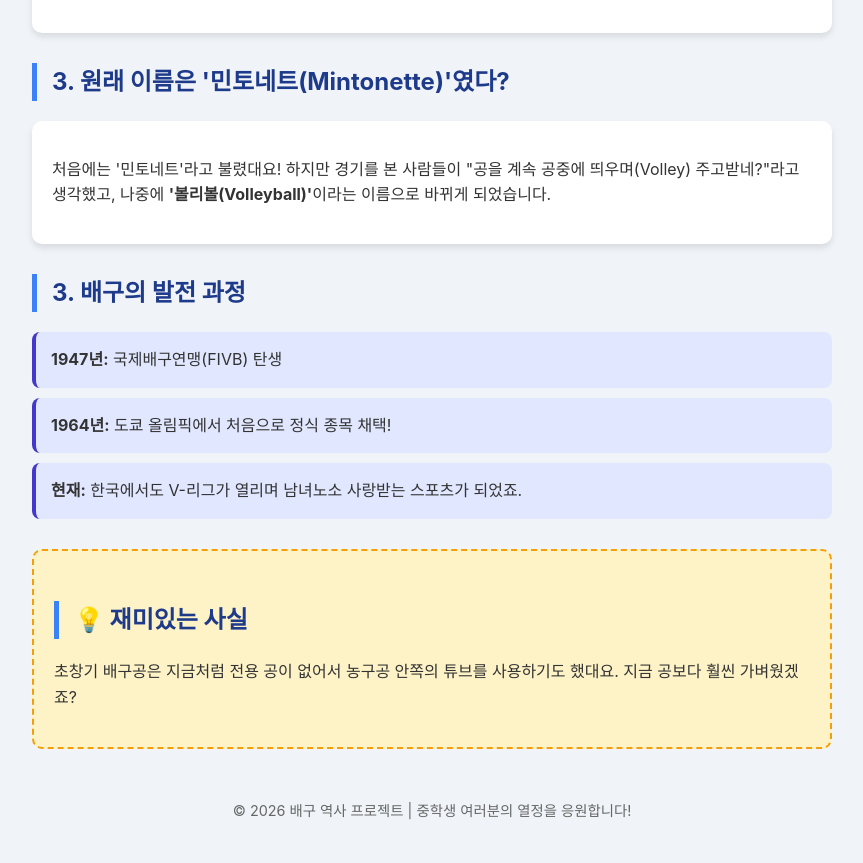
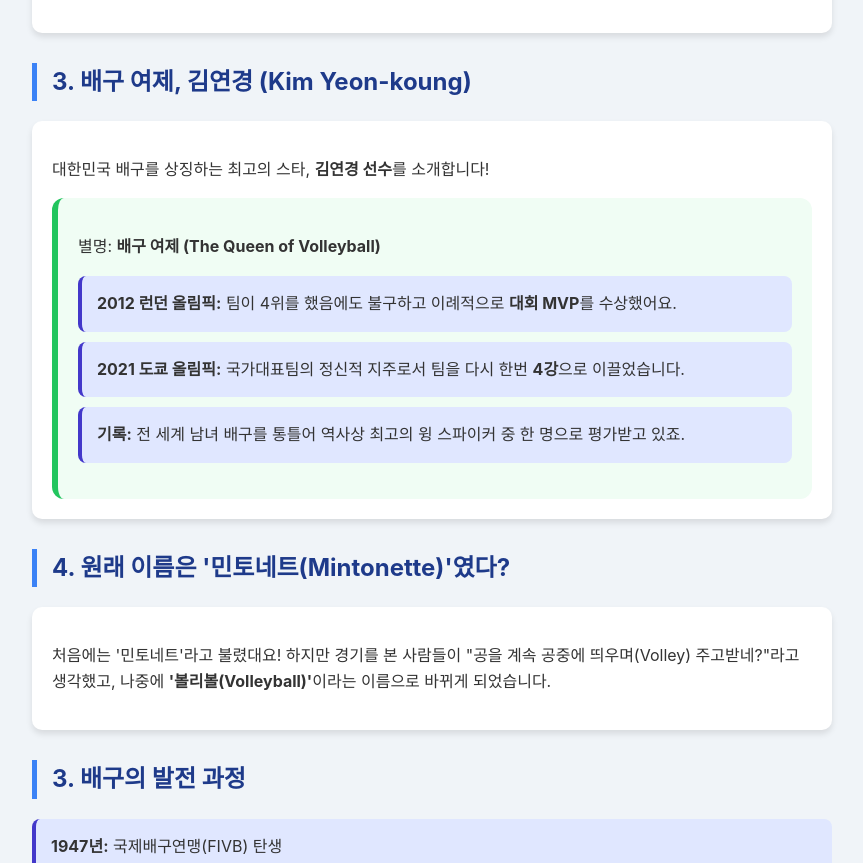
Before and after one commit to umbang55-hue/volleyball-project, a plain HTML site: page index.html in a window 1280 px wide. Shown: the part 1033-1896 px from the top of the page, without its empty margins (208-1071 px from the left). Drawn offline with Linux system fonts and the light colour scheme.

Commit message:
Add Kim Yeon-koung star player section

```diff
--- a/index.html
+++ b/index.html
@@ -37,8 +37,23 @@
             </div>
         </section>
 
+        <section id="star-player">
+            <h2>3. 배구 여제, 김연경 (Kim Yeon-koung)</h2>
+            <div class="content-box">
+                <p>대한민국 배구를 상징하는 최고의 스타, <strong>김연경 선수</strong>를 소개합니다!</p>
+                <div class="highlight-box">
+                    <p>별명: <strong>배구 여제 (The Queen of Volleyball)</strong></p>
+                    <ul>
+                        <li><strong>2012 런던 올림픽:</strong> 팀이 4위를 했음에도 불구하고 이례적으로 <strong>대회 MVP</strong>를 수상했어요.</li>
+                        <li><strong>2021 도쿄 올림픽:</strong> 국가대표팀의 정신적 지주로서 팀을 다시 한번 <strong>4강</strong>으로 이끌었습니다.</li>
+                        <li><strong>기록:</strong> 전 세계 남녀 배구를 통틀어 역사상 최고의 윙 스파이커 중 한 명으로 평가받고 있죠.</li>
+                    </ul>
+                </div>
+            </div>
+        </section>
+
         <section id="name">
-            <h2>3. 원래 이름은 '민토네트(Mintonette)'였다?</h2>
+            <h2>4. 원래 이름은 '민토네트(Mintonette)'였다?</h2>
             <div class="content-box">
                 <p>처음에는 '민토네트'라고 불렸대요! 하지만 경기를 본 사람들이 "공을 계속 공중에 띄우며(Volley) 주고받네?"라고 생각했고, 나중에 <strong>'볼리볼(Volleyball)'</strong>이라는 이름으로 바뀌게 되었습니다.</p>
             </div>
--- a/style.css
+++ b/style.css
@@ -77,6 +77,14 @@ li {
     margin-top: 30px;
 }
 
+.highlight-box {
+    background-color: #f0fdf4;
+    padding: 20px;
+    border-radius: 12px;
+    border-left: 6px solid #22c55e;
+    margin-top: 15px;
+}
+
 footer {
     text-align: center;
     margin-top: 50px;
```
Also changed, not shown: 1 other file.
